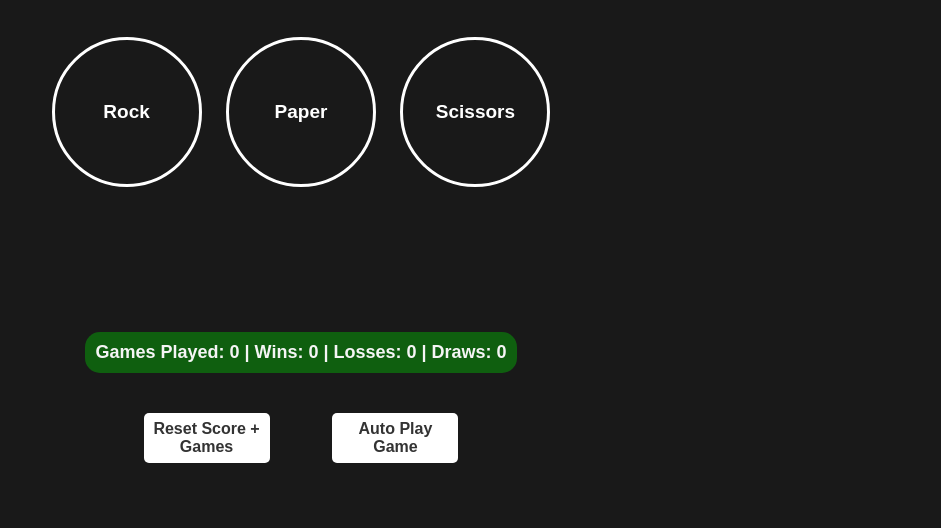
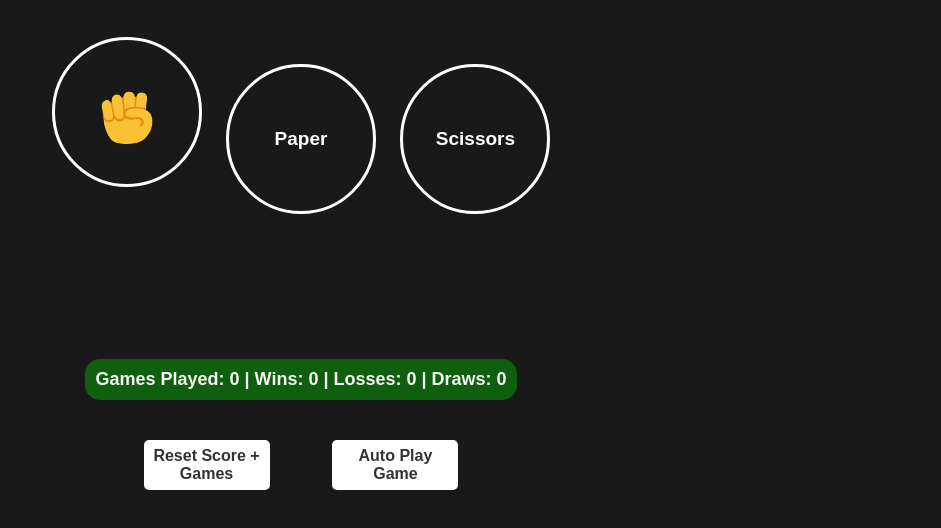
Before and after one commit to rasold/rasold-r-p-s-games, a plain HTML site: page index.html in a window 1280 px wide. Shown: the part 88-616 px from the top of the page, without its empty margins (339-1280 px from the left). Drawn offline with Linux system fonts and the light colour scheme.

Commit message:
Update index.html

```diff
--- a/index.html
+++ b/index.html
@@ -691,7 +691,9 @@
         </section>
 
         <section class="select-moves">
-            <button title="Rock" onclick="playerMove('rock');" style="font-size: 19px; font-weight: bold">Rock</button>
+            <button title="Rock" onclick="playerMove('rock');" style="font-size: 19px; font-weight: bold">
+                <img src="images/rock.png">
+            </button>
             <button title="Paper" onclick="playerMove('paper');" style="font-size: 19px; font-weight: bold">Paper</button>
             <button title="Scissors" onclick="playerMove('scissors');" style="font-size: 19px; font-weight: bold">Scissors</button>
         </section>
```
